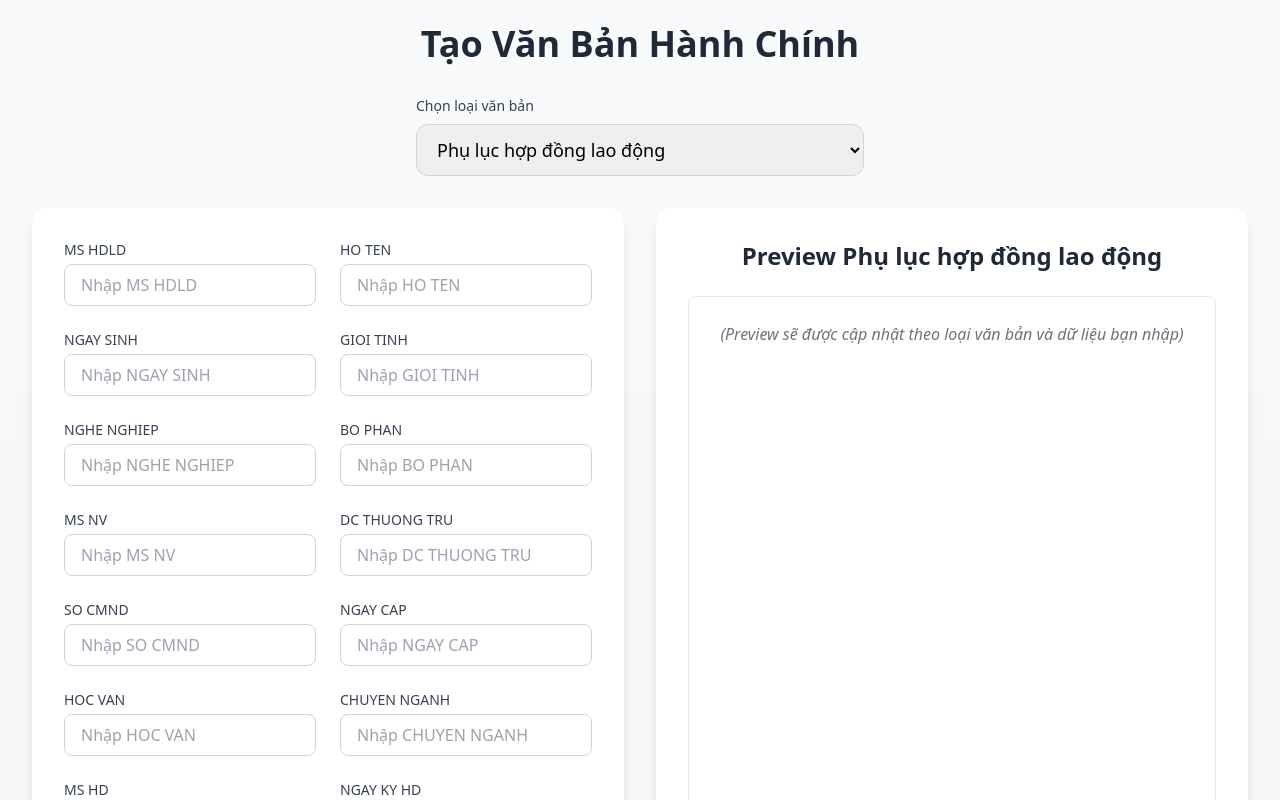
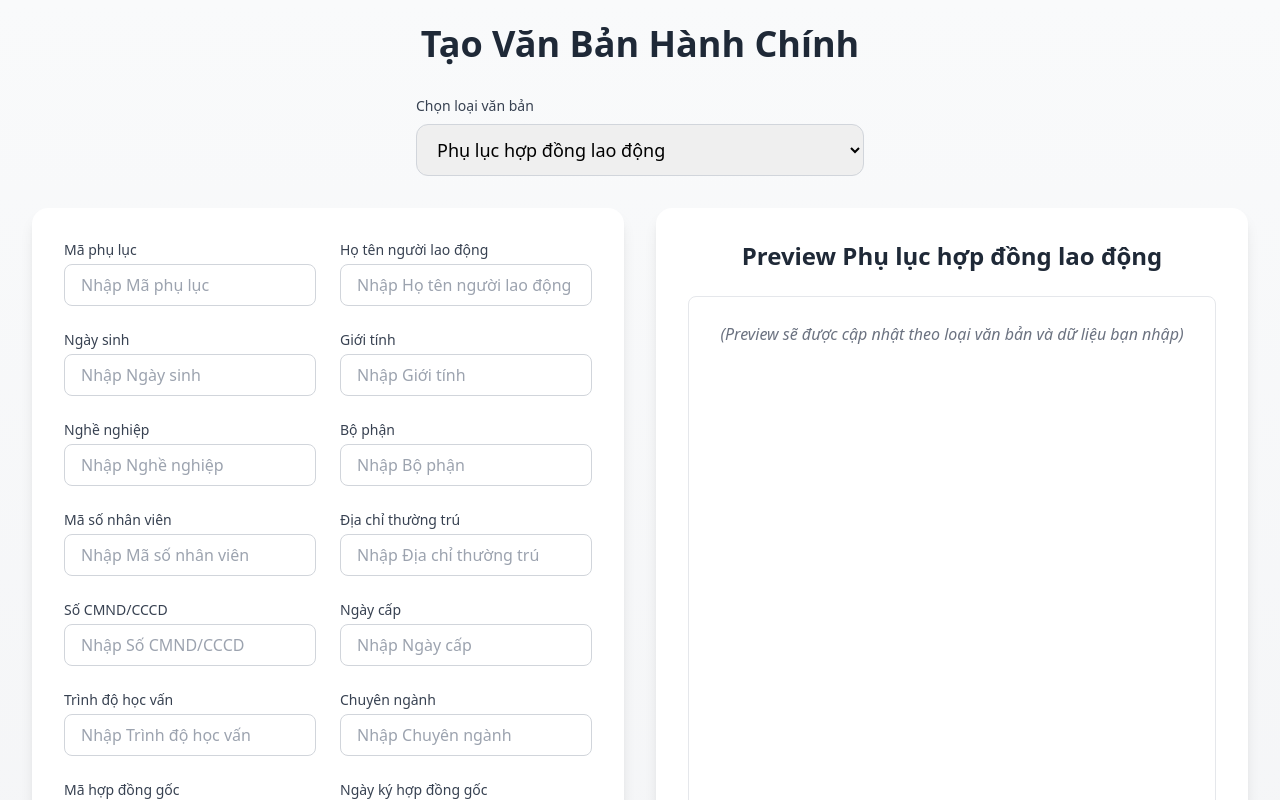
Before and after one commit to thvnn116/document-generator, a Next.js app: page / in a window 1280 px wide. Shown: the top 800 px of the page. Built offline with nearby package versions, Linux system fonts and the light colour scheme.

Commit message:
Update index.js

```diff
--- a/pages/index.js
+++ b/pages/index.js
@@ -11,10 +11,10 @@ export default function Home() {
   const [selectedType, setSelectedType] = useState(vanbanTypes[0].code);
   const currentType = vanbanTypes.find(t => t.code === selectedType);
 
-  // Tạo schema động theo loại văn bản
+  // Tạo schema động
   const schema = z.object(
     currentType.fields.reduce((acc, field) => {
-      acc[field] = z.string().min(1, `Vui lòng nhập ${field.replace(/_/g, ' ')}`);
+      acc[field] = z.string().min(1, `Vui lòng nhập ${field}`);
       return acc;
     }, {})
   );
@@ -35,14 +35,50 @@ export default function Home() {
 
   const formData = watch();
 
-  // Reset form khi đổi loại văn bản
+  // Reset form khi đổi loại
   useEffect(() => {
-    const defaultValues = currentType.fields.reduce((acc, field) => {
-      acc[field] = '';
-      return acc;
-    }, {});
-    reset(defaultValues);
+    reset(
+      currentType.fields.reduce((acc, field) => {
+        acc[field] = '';
+        return acc;
+      }, {})
+    );
   }, [selectedType, reset]);
+
+  // Label tiếng Việt đẹp
+  const getLabel = (field) => {
+    const labels = {
+      MS_HDLD: "Mã phụ lục",
+      HO_TEN: "Họ tên người lao động",
+      NGAY_SINH: "Ngày sinh",
+      GIOI_TINH: "Giới tính",
+      NGHE_NGHIEP: "Nghề nghiệp",
+      BO_PHAN: "Bộ phận",
+      MS_NV: "Mã số nhân viên",
+      DC_THUONG_TRU: "Địa chỉ thường trú",
+      SO_CMND: "Số CMND/CCCD",
+      NGAY_CAP: "Ngày cấp",
+      HOC_VAN: "Trình độ học vấn",
+      CHUYEN_NGANH: "Chuyên ngành",
+      MS_HD: "Mã hợp đồng gốc",
+      NGAY_KY_HD: "Ngày ký hợp đồng gốc",
+      MUC_LUONG: "Mức lương (VNĐ)",
+      NGAY_HL: "Ngày hiệu lực",
+
+      // Fields cho Thư mời nhận việc
+      DIA_DIEM: "Địa điểm",
+      DD: "Ngày",
+      MM: "Tháng",
+      YY: "Năm",
+      DIEN_THOAI: "Số điện thoại",
+      VI_TRI_CV: "Vị trí công việc",
+      DC_CTY: "Địa chỉ công ty",
+      NGAY_NHAN_VIEC: "Ngày nhận việc",
+      TG_THUVIEC: "Thời gian thử việc (tháng)",
+      PT_LUONG: "Phần trăm lương thử việc",
+    };
+    return labels[field] || field.replace(/_/g, ' ');
+  };
 
   const onCreate = async (data) => {
     try {
@@ -100,12 +136,12 @@ export default function Home() {
               <div className="grid grid-cols-1 md:grid-cols-2 gap-6">
                 {currentType.fields.map((field) => (
                   <div key={field}>
-                    <label className="block text-sm font-medium text-gray-700 mb-1 capitalize">
-                      {field.replace(/_/g, ' ')}
+                    <label className="block text-sm font-medium text-gray-700 mb-1">
+                      {getLabel(field)}
                     </label>
                     <input
                       {...register(field)}
-                      placeholder={`Nhập ${field.replace(/_/g, ' ')}`}
+                      placeholder={`Nhập ${getLabel(field)}`}
                       className="w-full px-4 py-2 border border-gray-300 rounded-lg focus:ring-2 focus:ring-red-500 focus:border-red-500 outline-none transition"
                     />
                     {errors[field] && <p className="mt-1 text-sm text-red-600">{errors[field].message}</p>}
@@ -118,7 +154,7 @@ export default function Home() {
                   type="submit"
                   className="w-full md:w-auto px-12 py-4 bg-red-600 text-white font-bold text-lg rounded-xl shadow-lg hover:bg-red-700 focus:outline-none focus:ring-4 focus:ring-red-300 transition"
                 >
-                  Tạo Văn Bản
+                  Tạo {currentType.name}
                 </button>
               </div>
             </form>
```
